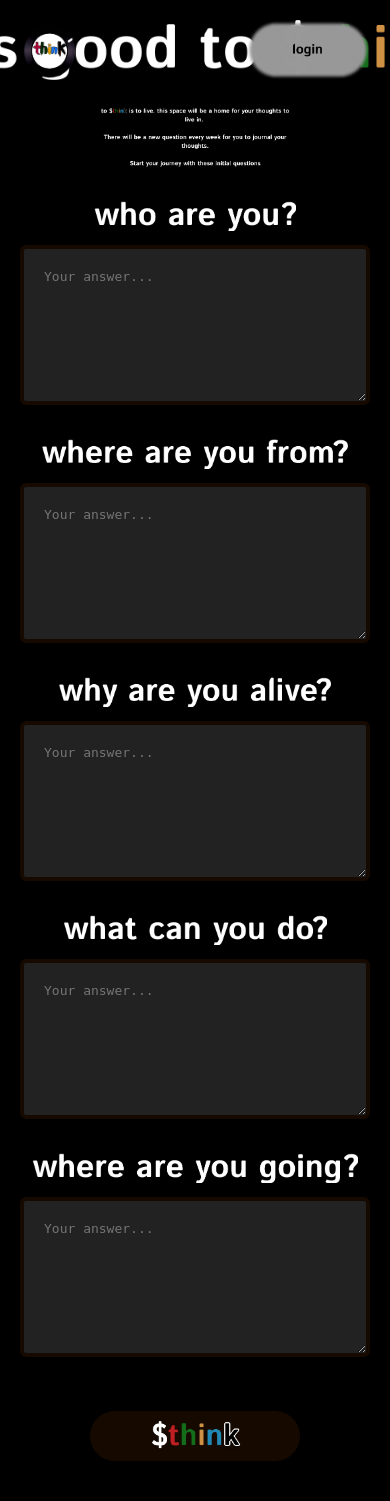
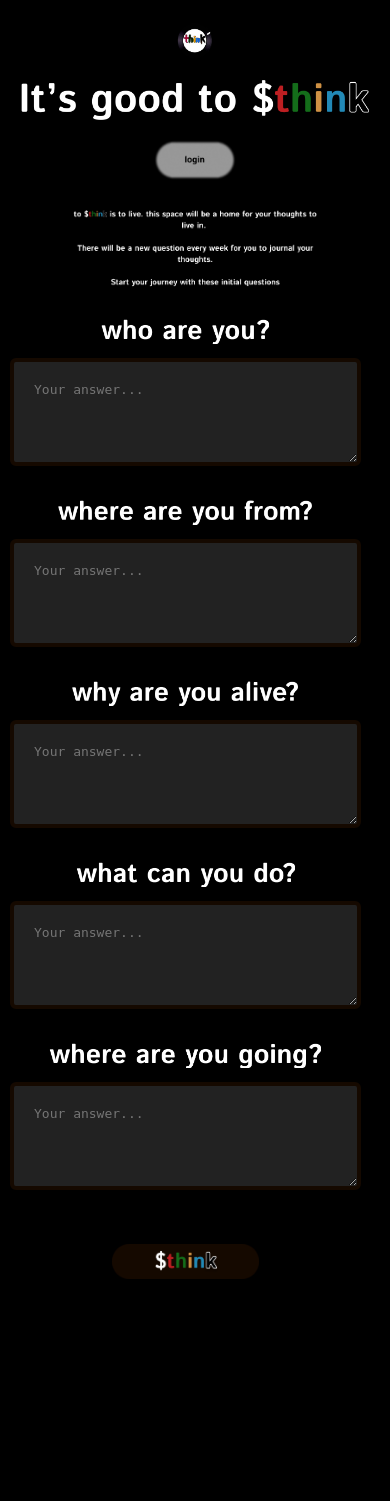
Before and after one commit to jaehooncho26/its-good-to-think, a Java web app: page /manager/ in a window 390 px wide; the page is wider, and only the part inside the window is pictured. After the commit the page ends 1279 px from the top of that part, so only its background shows below. Run offline with Tomcat 11, a stand-in JSP engine, Linux system fonts and the light colour scheme.

Commit message:
updated styles.css

```diff
--- a/src/main/webapp/styles.css
+++ b/src/main/webapp/styles.css
@@ -1,4 +1,3 @@
-/* General reset to remove default margins and padding */
 * {
     margin: 0;
     padding: 0;
@@ -17,7 +16,7 @@ body {
     margin: 0;
 }
 
-/* Header section */
+/* Header section with positioning for logo and login button */
 .header {
     position: relative;
     display: flex;
@@ -30,7 +29,7 @@ body {
     box-shadow: 0 2px 5px rgba(0, 0, 0, 0.1);
 }
 
-/* Left Image */
+/* Styling for the left logo image */
 .left-image {
     position: absolute;
     left: 0;
@@ -39,13 +38,13 @@ body {
     width: auto;
 }
 
-/* Center Image */
+/* Styling for the center image (title) */
 .center-image {
     height: 60px;
     width: auto;
 }
 
-/* Right Image */
+/* Styling for the right login button image */
 .right-image {
     position: absolute;
     right: 0;
@@ -54,7 +53,7 @@ body {
     width: auto;
 }
 
-/* Summary Section */
+/* Container for the summary section */
 .summary-section-container {
     width: 100%;
     text-align: center;
@@ -63,14 +62,14 @@ body {
     justify-content: center;
 }
 
-/* The image in the summary section */
+/* Styling for the summary section image */
 .summary-section {
     width: 100%;
     max-width: calc(100% - 88px);
     height: auto;
 }
 
-/* Questions Container */
+/* Container for the questions section */
 .questions-container {
     width: 100%;
     display: flex;
@@ -80,7 +79,7 @@ body {
     align-items: center;
 }
 
-/* Styling for the form inside the questions-container */
+/* Form inside the questions section */
 .questions form {
     width: 100%;
     max-width: 1000px;
@@ -90,20 +89,20 @@ body {
     box-shadow: 0 2px 15px rgba(0, 0, 0, 0.1);
 }
 
-/* Styling for individual question containers */
+/* Individual question styling */
 .question {
     margin-bottom: 30px;
     text-align: center;
 }
 
-/* Styling for the question image (text images) */
+/* Styling for the question image (text images above each textarea) */
 .question-image {
     width: auto;
     height: 30px;
     margin-bottom: 10px;
 }
 
-/* Textarea styling */
+/* Styling for textareas where users input answers */
 textarea {
     width: 100%;
     padding: 20px;
@@ -116,7 +115,7 @@ textarea {
     min-height: 160px;
 }
 
-/* Submit Button (Image) */
+/* Container and styling for the submit button */
 .submit-button-container {
     width: 100%;
     display: flex;
@@ -130,7 +129,79 @@ textarea {
     cursor: pointer;
 }
 
-/* Optional: Add hover effect to the button image */
+/* Hover effect for the submit button */
 .submit-button:hover {
     opacity: 0.8;
 }
+
+/* Media query for tablets and smaller screens (max-width: 768px) */
+@media (max-width: 768px) {
+    /* Adjust header layout for smaller screens */
+    .header {
+        flex-direction: column;
+        height: auto;
+        padding: 10px;
+    }
+
+    /* Adjust images in header (logo and button) for smaller screens */
+    .left-image, .center-image, .right-image {
+        position: relative;
+        margin: 10px 0;
+        height: 50px;
+    }
+
+    /* Display summary section normally on mobile */
+    .summary-section-container {
+        display: block;
+    }
+
+    /* Adjust the form width and padding for mobile */
+    .questions form {
+        width: 90%;
+        padding: 15px;
+    }
+
+    /* Adjust question image height for smaller screens */
+    .question-image {
+        height: 25px;
+    }
+
+    /* Reduce textarea height for better fit on mobile */
+    textarea {
+        min-height: 120px;
+    }
+
+    /* Adjust the submit button size */
+    .submit-button {
+        height: 40px;
+    }
+}
+
+/* Media query for extra small screens (max-width: 480px) */
+@media (max-width: 480px) {
+    /* Further adjust images in the header for small screens */
+    .left-image, .center-image, .right-image {
+        height: 40px;
+    }
+
+    /* Ensure summary section takes full width on very small screens */
+    .summary-section {
+        max-width: 100%;
+    }
+
+    /* Adjust form width and padding to fit smaller screens */
+    .questions form {
+        width: 95%;
+        padding: 10px;
+    }
+
+    /* Further reduce textarea height on extra small screens */
+    textarea {
+        min-height: 100px;
+    }
+
+    /* Reduce the submit button size for mobile */
+    .submit-button {
+        height: 35px;
+    }
+}
```
